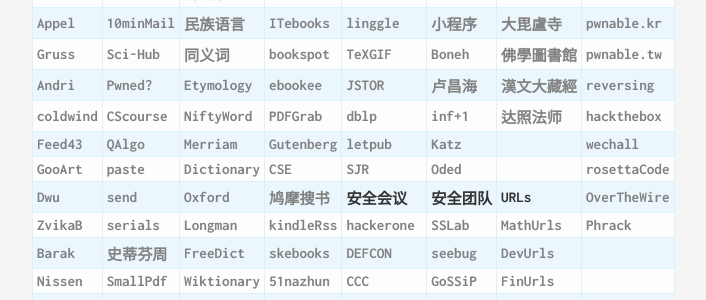
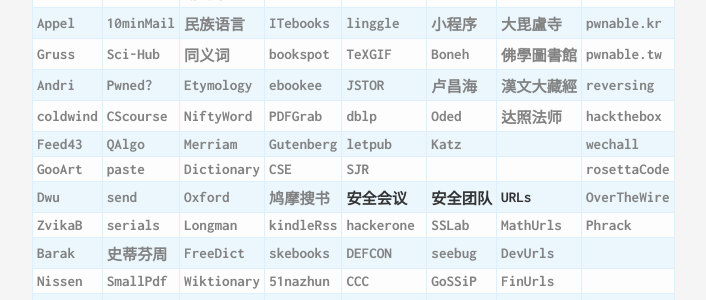
Before and after one commit to vainPointer/vainPointer.github.io, a Jekyll site: the page built from about.md, in a window 1280 px wide and 900 px high, scrolled down 561 px. Shown: the part 152-452 px from the top of the window, without its empty margins (208-914 px from the left). Built offline with Jekyll 4.4.1, drawn with Linux system fonts in a browser that asks for light colours.

```diff
--- a/about.md
+++ b/about.md
@@ -8,28 +8,28 @@ permalink: /about/
 # 网络书签
 
 | 博客 | 工具 | 词典 | 找书 | 写作 | 数学 | 巴利 | OJ |
-|-----|------|-----|------|-----|------|-----|----|
-| [codef00](http://codef00.com/projects)               | [syscalls](http://syscalls.kernelgrok.com/)  | [象形字典](http://www.vividict.com/Default.aspx)       | [bookfind](https://www.bookfinder.com/)                                | [Overleaf](https://www.overleaf.com/learn)                     | [Wolfram](http://mathworld.wolfram.com/)                                           | [觉悟之路](http://dhamma.sutta.org/index2.htm)                      | [ProjEuler](https://projecteuler.net/about)              |
-| [caiorss](https://caiorss.github.io/C-Cpp-Notes/)    | [任意门](http://terest.top/gate/)             | [字源](http://hanziyuan.net/)                         | [libgen](http://gen.lib.rus.ec/)                                       | [Detexify](http://detexify.kirelabs.org/classify.html)         | [OEIS](http://oeis.org/)                                                           | [Insight](https://www.accesstoinsight.org/)                        | [51nod](https://www.51nod.com/focus.html)                |
-| [Chappell](https://www.geoffchappell.com/)           | [百度wp](https://www.baiduwp.com/)            | [搜詞尋字](http://words.sinica.edu.tw/sou/sou.html)   | [libgen](https://libgen.is/)                                            | [TeX公式](https://zh.numberempire.com/latexequationeditor.php) | [MathSci](https://mathscinet.ams.org/mathscinet/freeTools.html?version=2)           | [Tipiṭaka](https://www.tipitaka.org/)                             |  [HackerRank](https://www.hackerrank.com/)               |
-| [Scaruffi](https://www.scaruffi.com/)                | [Tutanota](https://www.tutanota.com/)         | [易笔字](http://www.yibizi.com/)                      | [booksee](http://en.booksee.org/)                                      | [netspeak](http://www.netspeak.org/)                           | [LMFDB](http://www.lmfdb.org/)                                                     | [Tipiṭaka](https://epalitipitaka.appspot.com/canon)                 | [Brilliant](https://brilliant.org/courses/#recent)      |
-| [Appel](https://www.cs.princeton.edu/~appel/)        | [10minMail](https://10minutemail.com/)        | [民族语言](http://www.mzywfy.org.cn/)                 | [ITebooks](https://it-ebooks.info/)                                   | [linggle](http://linggle.com/)                                  | [小程序](http://zh.numberempire.com/primenumbers.php)                               | [大毘盧寺](http://abtemple.org/index.php)                           |  [pwnable.kr](http://pwnable.kr/play.php)                |
-| [Gruss](https://gruss.cc/)                           | [Sci-Hub](http://sci-hub.tw/)                 | [同义词](http://www.ximizi.com/Tongyici_Cidian.php)   | [bookspot](http://www.freebookspot.es/)                               | [TeXGIF](http://latex.codecogs.com/gif.latex?)                  | [Boneh](http://crypto.stanford.edu/~dabo/)                                         | [佛學圖書館](http://buddhism.lib.ntu.edu.tw/DLMBS/index.jsp)        |   [pwnable.tw](https://pwnable.tw/)                       |
-| [Andri](https://syssec.mistakenot.net/)              | [Pwned?](https://haveibeenpwned.com/)         | [Etymology](http://www.etymonline.com/)              | [ebookee](https://ebookee.org/)                                        | [JSTOR](https://www.jstor.org/)                                | [卢昌海](https://www.changhai.org/articles/science/mathematics/riemann_hypothesis/) | [漢文大藏經](http://tripitaka.cbeta.org/mobile/index.php?index=N)   |  [reversing](http://reversing.kr/)                        |
-| [coldwind](https://gynvael.coldwind.pl/?id=50)       | [CScourse](https://teachyourselfcs.com/)      | [NiftyWord](https://www.niftyword.com/)              | [PDFGrab](http://pdfgrab.net/)                                         | [dblp](https://dblp.uni-trier.de/)                             | [inf+1](https://infinityplusonemath.wordpress.com/)                                | [达照法师](http://www.shidazhao.com/)                                |  [hackthebox](https://www.hackthebox.eu/)                |
-| [Feed43](https://feed43.com/)                        | [QAlgo](http://quantumalgorithmzoo.org/)      | [Merriam](https://www.merriam-webster.com/)          | [Gutenberg](https://www.gutenberg.org/)                                | [letpub](http://www.letpub.com.cn/index.php?page=journalapp)   | [Katz](http://www.cs.umd.edu/~jkatz/)                                              |                                                                     |   [wechall](https://www.wechall.net/)                    |
-| [GooArt](https://artsandculture.google.com/)         | [paste](https://paste.ubuntu.com/)            | [Dictionary](http://www.dictionary.com/)             | [CSE](https://cse.google.com/cse?cx=001639227550064093264:dznewka3cca) | [SJR](https://www.scimagojr.com/index.php)                     | [Oded](http://www.wisdom.weizmann.ac.il/~/oded/)                                   |                                                                    |  [rosettaCode](http://rosettacode.org/wiki/Rosetta_Code) |
-| [Dwu](https://www.cs.virginia.edu/dwu4/projects.html)| [send](https://send.firefox.com/)             | [Oxford](https://www.oxfordlearnersdictionaries.com/)| [鸠摩搜书](https://www.jiumodiary.com/?tdsourcetag=s_pctim_aiomsg)      | **安全会议**                                                    | **安全团队**                                                                        |  **URLs**                                                          |   [OverTheWire](http://overthewire.org/wargames/)         |
-| [ZvikaB](http://www.wisdom.weizmann.ac.il/~zvikab/)  | [serials](https://www.serials.be/)            | [Longman](https://www.ldoceonline.com/)              | [kindleRss](http://wheremylife.cn/home.html)                           | [hackerone](https://www.hackerone.com/)                        | [SSLab](https://gts3.org/)                                                        |   [MathUrls](https://mathurls.com/)                                 |   [Phrack](http://phrack.org/)                            |
-| [Barak](https://www.boazbarak.org/)                  | [史蒂芬周](http://www.sdifen.com/)             | [FreeDict](http://www.freedictionary.com/)           | [skebooks](https://www.skebooks.com/)                                  | [DEFCON](https://media.defcon.org/DEF%20CON%2027/)             | [seebug](https://paper.seebug.org/)                                                |   [DevUrls](https://devurls.com/)                                  |                                                            |
-| [Nissen](https://nissenbaum.tech.cornell.edu/)       | [SmallPdf](https://smallpdf.com/cn)           | [Wiktionary](https://en.wiktionary.org/)             | [51nazhun](https://kindle.51nazhun.pub/)                               |  [CCC](https://www.ccc.de/)                                   | [GoSSiP](https://loccs.sjtu.edu.cn/wiki/doku.php)                                   |   [FinUrls](https://finurls.com/)                                  |                                                            |
-|                                                      | [font2u](https://fonts2u.com/)                | [Latin](http://archives.nd.edu/words.html)           | [胖虎书屋](http://panghubook.cn/)                                       | [offensive](https://www.offensivecon.org/)                     | [LoCCS](https://loccs.sjtu.edu.cn/main/publication/)                               |   [SciUrls](https://sciurls.com/)                                   |                                                            |
-|                                                      | [格律检测](http://www.52shici.com/gl.php)      | [Glossa](http://athirdway.com/glossa/)               | [booksc](https://booksc.org/)                                         | [blackhat](https://www.blackhat.com/)                           | [nirsoft](http://www.nirsoft.net/programmer_tools.html)                            |  [TechUrls](https://techurls.com/)                                  |                                                            |
-|                                                      |                                               |                                                      |                                                                       | [HitB](https://conference.hitb.org/)                            | [galaxy](http://galaxylab.org/)                                                    |  [全历史](https://www.allhistory.com/)                              |                                                            |
-|                                                      |                                               |                                                      |                                                                       | [infiltrate](https://infiltratecon.com/)                        |                                                                                    |  [历史地图](http://geacron.com/home-zh-hans/)                        |                                                            |
-|                                                      |                                               |                                                      |                                                                       | [POC](http://powerofcommunity.net/)                             |                                                                                    |                                                                     |                                                            |
-|                                                      |                                               |                                                      |                                                                       |                                                                 |                                                                                    |                                                                    |                                                            |
-|                                                      |                                               |                                                      |                                                                       |                                                                 |                                                                                    |                                                                    |                                                            |
+|------|------|------|------|------|------|------|----|
+| [codef00](http://codef00.com/projects)               | [syscalls](http://syscalls.kernelgrok.com/)   | [象形字典](http://www.vividict.com/Default.aspx)     | [bookfind](https://www.bookfinder.com/)                                | [Overleaf](https://www.overleaf.com/learn)                     | [Wolfram](http://mathworld.wolfram.com/)                                           | [觉悟之路](http://dhamma.sutta.org/index2.htm)                      | [ProjEuler](https://projecteuler.net/about)             |
+| [caiorss](https://caiorss.github.io/C-Cpp-Notes/)    | [任意门](http://terest.top/gate/)             | [字源](http://hanziyuan.net/)                        | [libgen](http://gen.lib.rus.ec/)                                       | [Detexify](http://detexify.kirelabs.org/classify.html)         | [OEIS](http://oeis.org/)                                                           | [Insight](https://www.accesstoinsight.org/)                         | [51nod](https://www.51nod.com/focus.html)               |
+| [Chappell](https://www.geoffchappell.com/)           | [百度wp](https://www.baiduwp.com/)            | [搜詞尋字](http://words.sinica.edu.tw/sou/sou.html)  | [libgen](https://libgen.is/)                                           | [TeX公式](https://zh.numberempire.com/latexequationeditor.php) | [MathSci](https://mathscinet.ams.org/mathscinet/freeTools.html?version=2)          | [Tipiṭaka](https://www.tipitaka.org/)                               | [HackerRank](https://www.hackerrank.com/)               |
+| [Scaruffi](https://www.scaruffi.com/)                | [Tutanota](https://www.tutanota.com/)         | [易笔字](http://www.yibizi.com/)                     | [booksee](http://en.booksee.org/)                                      | [netspeak](http://www.netspeak.org/)                           | [LMFDB](http://www.lmfdb.org/)                                                     | [Tipiṭaka](https://epalitipitaka.appspot.com/canon)                 | [Brilliant](https://brilliant.org/courses/#recent)      |
+| [Appel](https://www.cs.princeton.edu/~appel/)        | [10minMail](https://10minutemail.com/)        | [民族语言](http://www.mzywfy.org.cn/)                | [ITebooks](https://it-ebooks.info/)                                    | [linggle](http://linggle.com/)                                 | [小程序](http://zh.numberempire.com/primenumbers.php)                              | [大毘盧寺](http://abtemple.org/index.php)                           | [pwnable.kr](http://pwnable.kr/play.php)                |
+| [Gruss](https://gruss.cc/)                           | [Sci-Hub](http://sci-hub.tw/)                 | [同义词](http://www.ximizi.com/Tongyici_Cidian.php)  | [bookspot](http://www.freebookspot.es/)                                | [TeXGIF](http://latex.codecogs.com/gif.latex?)                 | [Boneh](http://crypto.stanford.edu/~dabo/)                                         | [佛學圖書館](http://buddhism.lib.ntu.edu.tw/DLMBS/index.jsp)        | [pwnable.tw](https://pwnable.tw/)                       |
+| [Andri](https://syssec.mistakenot.net/)              | [Pwned?](https://haveibeenpwned.com/)         | [Etymology](http://www.etymonline.com/)              | [ebookee](https://ebookee.org/)                                        | [JSTOR](https://www.jstor.org/)                                | [卢昌海](https://www.changhai.org/articles/science/mathematics/riemann_hypothesis/)| [漢文大藏經](http://tripitaka.cbeta.org/mobile/index.php?index=N)   | [reversing](http://reversing.kr/)                       |
+| [coldwind](https://gynvael.coldwind.pl/?id=50)       | [CScourse](https://teachyourselfcs.com/)      | [NiftyWord](https://www.niftyword.com/)              | [PDFGrab](http://pdfgrab.net/)                                         | [dblp](https://dblp.uni-trier.de/)                             | [Oded](http://www.wisdom.weizmann.ac.il/~/oded/)                                   | [达照法师](http://www.shidazhao.com/)                               | [hackthebox](https://www.hackthebox.eu/)                |
+| [Feed43](https://feed43.com/)                        | [QAlgo](http://quantumalgorithmzoo.org/)      | [Merriam](https://www.merriam-webster.com/)          | [Gutenberg](https://www.gutenberg.org/)                                | [letpub](http://www.letpub.com.cn/index.php?page=journalapp)   | [Katz](http://www.cs.umd.edu/~jkatz/)                                              |                                                                     | [wechall](https://www.wechall.net/)                     |
+| [GooArt](https://artsandculture.google.com/)         | [paste](https://paste.ubuntu.com/)            | [Dictionary](http://www.dictionary.com/)             | [CSE](https://cse.google.com/cse?cx=001639227550064093264:dznewka3cca) | [SJR](https://www.scimagojr.com/index.php)                     |                                                                                    |                                                                     | [rosettaCode](http://rosettacode.org/wiki/Rosetta_Code) |
+| [Dwu](https://www.cs.virginia.edu/dwu4/projects.html)| [send](https://send.firefox.com/)             | [Oxford](https://www.oxfordlearnersdictionaries.com/)| [鸠摩搜书](https://www.jiumodiary.com/?tdsourcetag=s_pctim_aiomsg)     | **安全会议**                                                   | **安全团队**                                                                       | **URLs**                                                            | [OverTheWire](http://overthewire.org/wargames/)         |
+| [ZvikaB](http://www.wisdom.weizmann.ac.il/~zvikab/)  | [serials](https://www.serials.be/)            | [Longman](https://www.ldoceonline.com/)              | [kindleRss](http://wheremylife.cn/home.html)                           | [hackerone](https://www.hackerone.com/)                        | [SSLab](https://gts3.org/)                                                         | [MathUrls](https://mathurls.com/)                                   | [Phrack](http://phrack.org/)                            |
+| [Barak](https://www.boazbarak.org/)                  | [史蒂芬周](http://www.sdifen.com/)            | [FreeDict](http://www.freedictionary.com/)           | [skebooks](https://www.skebooks.com/)                                  | [DEFCON](https://media.defcon.org/DEF%20CON%2027/)             | [seebug](https://paper.seebug.org/)                                                | [DevUrls](https://devurls.com/)                                     |                                                         |
+| [Nissen](https://nissenbaum.tech.cornell.edu/)       | [SmallPdf](https://smallpdf.com/cn)           | [Wiktionary](https://en.wiktionary.org/)             | [51nazhun](https://kindle.51nazhun.pub/)                               | [CCC](https://www.ccc.de/)                                     | [GoSSiP](https://loccs.sjtu.edu.cn/wiki/doku.php)                                  | [FinUrls](https://finurls.com/)                                     |                                                         |
+|                                                      | [font2u](https://fonts2u.com/)                | [Latin](http://archives.nd.edu/words.html)           | [胖虎书屋](http://panghubook.cn/)                                      | [offensive](https://www.offensivecon.org/)                     | [LoCCS](https://loccs.sjtu.edu.cn/main/publication/)                               | [SciUrls](https://sciurls.com/)                                     |                                                         |
+|                                                      | [格律检测](http://www.52shici.com/gl.php)     | [Glossa](http://athirdway.com/glossa/)               | [booksc](https://booksc.org/)                                          | [blackhat](https://www.blackhat.com/)                          | [nirsoft](http://www.nirsoft.net/programmer_tools.html)                            | [TechUrls](https://techurls.com/)                                   |                                                         |
+|                                                      |                                               |                                                      |                                                                        | [HitB](https://conference.hitb.org/)                           | [galaxy](http://galaxylab.org/)                                                    | [全历史](https://www.allhistory.com/)                               |                                                         |
+|                                                      |                                               |                                                      |                                                                        | [infiltrate](https://infiltratecon.com/)                       |                                                                                    | [历史地图](http://geacron.com/home-zh-hans/)                        |                                                         |
+|                                                      |                                               |                                                      |                                                                        | [POC](http://powerofcommunity.net/)                            |                                                                                    |                                                                     |                                                         |
+|                                                      |                                               |                                                      |                                                                        |                                                                |                                                                                    |                                                                     |                                                         |
+|                                                      |                                               |                                                      |                                                                        |                                                                |                                                                                    |                                                                     |                                                         |
 
 
   - [Project Tuva](http://research.microsoft.com/apps/tools/tuva) - 微软建立的费曼物理学讲座视频网站（Mirror: [Bilibi](https://www.bilibili.com/video/av51119464/)）
```
Also changed, not shown: other parts of about.md (+1 -0 lines), 1 other file.
